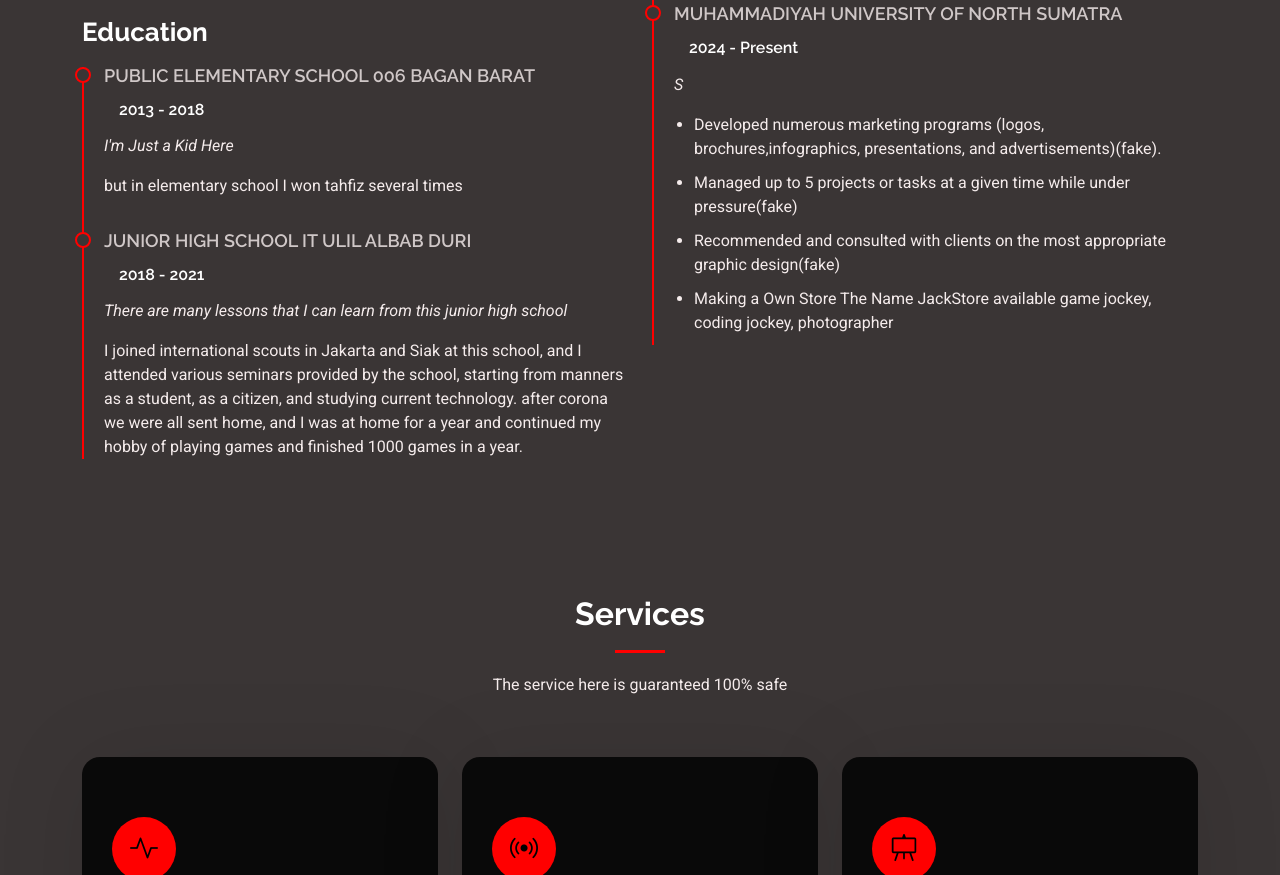
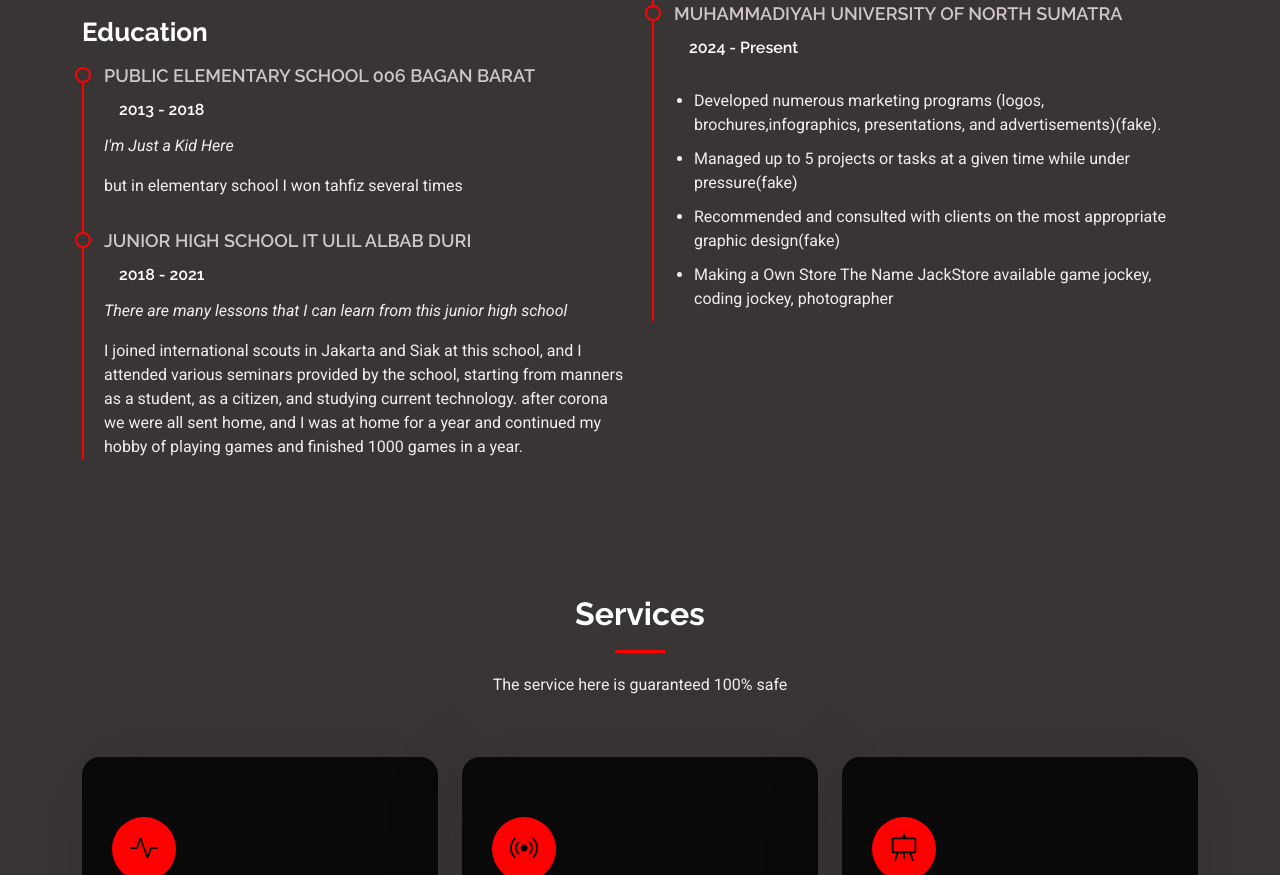
Before and after one commit to jarwoimut/cvjaki, a plain HTML site: page index.html in a window 1280 px wide. Shown: the part 2023-2898 px from the top of the page. Drawn offline with Linux system fonts and the light colour scheme.

Commit message:
Update index.html

```diff
--- a/index.html
+++ b/index.html
@@ -227,7 +227,7 @@
             <div class="resume-item">
               <h4>Muhammadiyah University of North Sumatra</h4>
               <h5>2024 - Present</h5>
-              <p><em>S</em></p>
+              <p><em></em></p>
               <ul>
                 <li>Developed numerous marketing programs (logos, brochures,infographics, presentations, and advertisements)(fake).</li>
                 <li>Managed up to 5 projects or tasks at a given time while under pressure(fake)</li>
```
